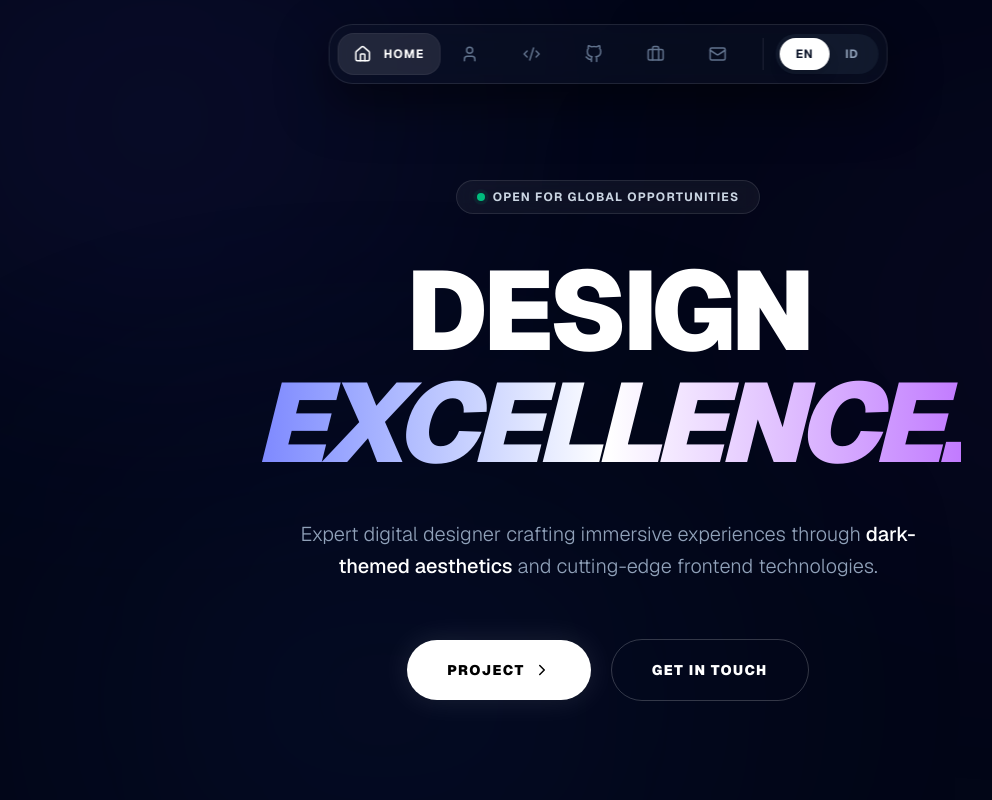
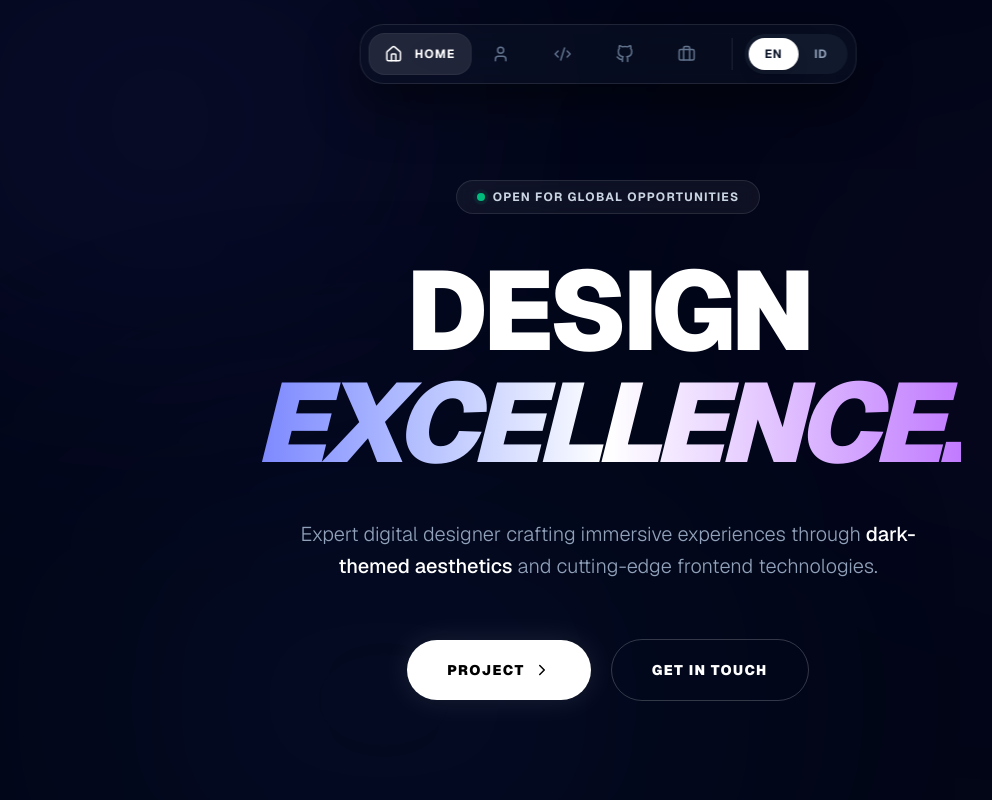
Before and after one commit to Gifarm/Portfolio-gifar, a Next.js app: page / in a window 1280 px wide. Shown: the top 800 px of the page, without its empty margins (32-1024 px from the left). Built offline with nearby package versions, Linux system fonts and the light colour scheme; no server answers.

Commit message:
untuk client done

```diff
--- a/components/navbar.tsx
+++ b/components/navbar.tsx
@@ -69,7 +69,6 @@ const Navbar: React.FC<NavbarProps> = ({
     { id: "skills", icon: <Code2 size={18} />, label: t.skills },
     { id: "github", icon: <GithubIcon size={18} />, label: t.github },
     { id: "portfolio", icon: <Briefcase size={18} />, label: t.portfolio },
-    { id: "contact", icon: <Mail size={18} />, label: t.contact },
   ];
 
   return (
```
